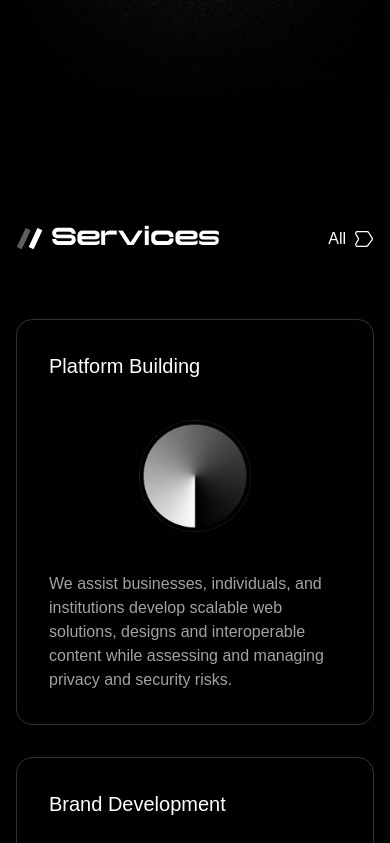
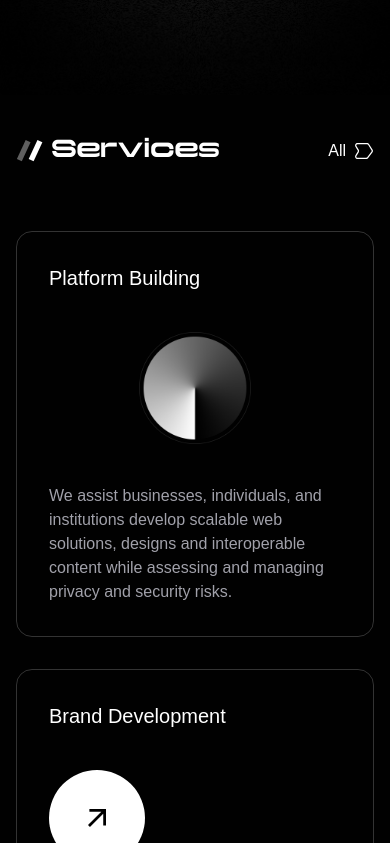
Before and after one commit to MiladDevarts/wsa, a Next.js app: page / in a window 390 px wide. Shown: the part 1721-2564 px from the top of the page. Built offline with nearby package versions, Linux system fonts and the light colour scheme; a web font is replaced by a local one.

Commit message:
fix: edit margin-top in title-section

```diff
--- a/components/home/Blog.jsx
+++ b/components/home/Blog.jsx
@@ -7,7 +7,6 @@ function Blog() {
     <>
       <TitleSection title="Blog" link="/blog" />
       <section className="blog-container">
-
         <BlogCard
           image={""}
           title={"Educational Platforms"}
@@ -17,7 +16,6 @@ function Blog() {
           date={"14 June, 2023"}
           url="/blog/educational-platforms"
         />
-
         <BlogCard
           image={"./images/blog/post-1-cover.webp"}
           title={"Advertising Platforms "}
@@ -27,7 +25,6 @@ function Blog() {
           date={"14 June, 2023"}
           url="/blog/advertising-platforms"
         />
-
         <BlogCard
           image={"./images/blog/post-5-cover.webp"}
           title={"Brand Development and Investment in Ideas"}
@@ -37,7 +34,6 @@ function Blog() {
           date={"14 June, 2023"}
           url="/blog/brand-development"
         />
-
         <BlogCard
           image={""}
           title={"Company Communication & Scheduling Platform"}
@@ -47,7 +43,6 @@ function Blog() {
           date={"14 June, 2023"}
           url="/blog/company-communication"
         />
-
       </section>
     </>
   )
--- a/components/home/FAQ.jsx
+++ b/components/home/FAQ.jsx
@@ -11,7 +11,7 @@ function FAQ() {
   return (
     <>
       <TitleSection title={"FAQ"} link={"/faq"} />
-      <section className="container flex flex-col items-center gap-y-6 mb-32">
+      <section className="container flex flex-col items-center gap-y-6 mb-6">
         {
           FAQD.map((item) => {
             return <FAQItem title={item.title} content={item.content} />
--- a/components/layout/TitleSection.jsx
+++ b/components/layout/TitleSection.jsx
@@ -3,7 +3,7 @@ import Link from "next/link"
 
 function TitleSection({title, link}) {
     return (
-        <div className="container flex justify-between items-center mb-16 lg:mb-28 mt-32">
+        <div className="container flex justify-between items-center mb-16 lg:mb-28 mt-10">
             <h3 className="flex items-center gap-x-2 text-white font-mono font-bold text-2xl lg:text-4xl">
                 <svg className="" width="27" viewBox="0 0 31 25" fill="none" xmlns="http://www.w3.org/2000/svg">
                     <rect x="24.6523" width="6.22587" height="24.0141" transform="rotate(24.8486 24.6523 0)" fill="white" />
```
